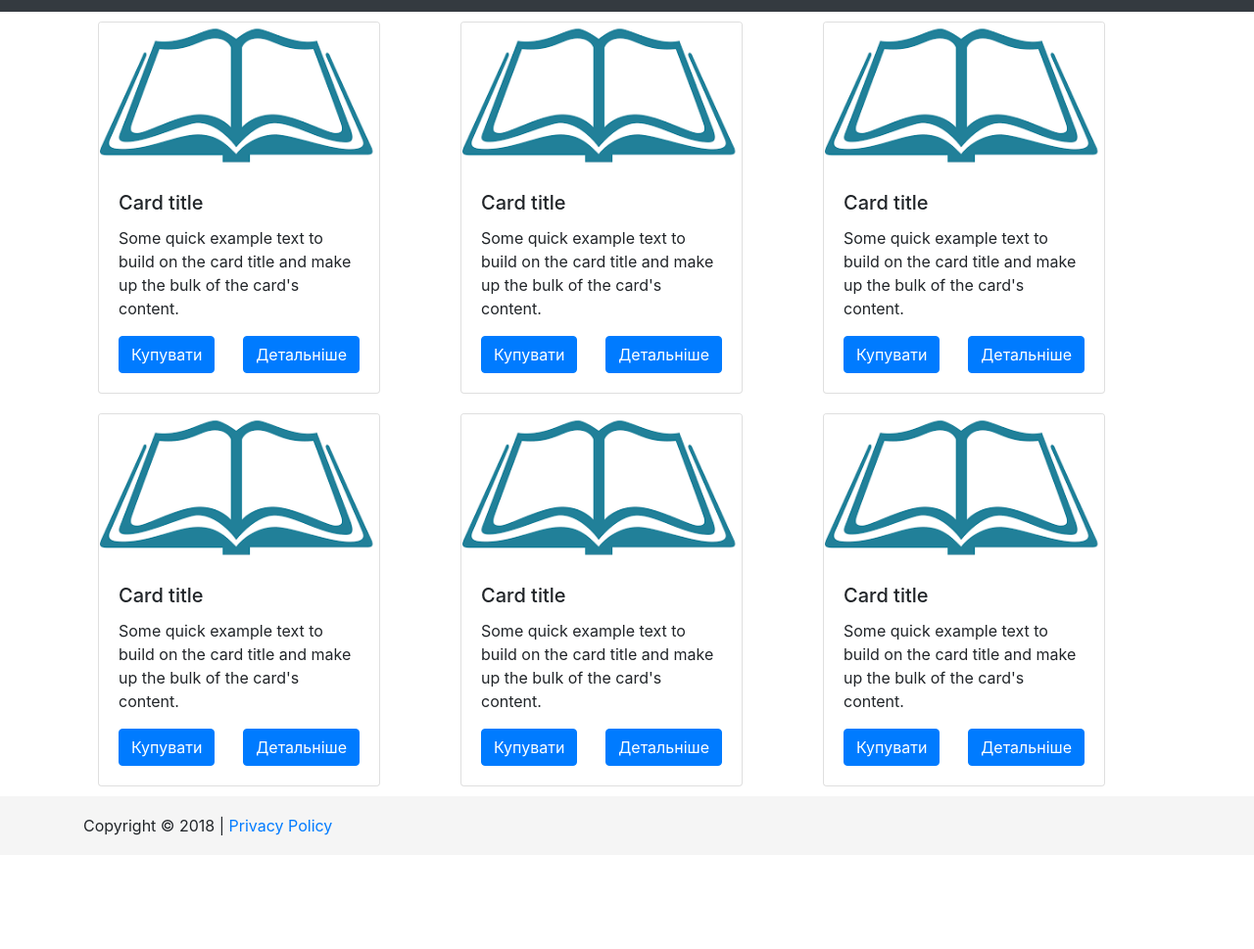
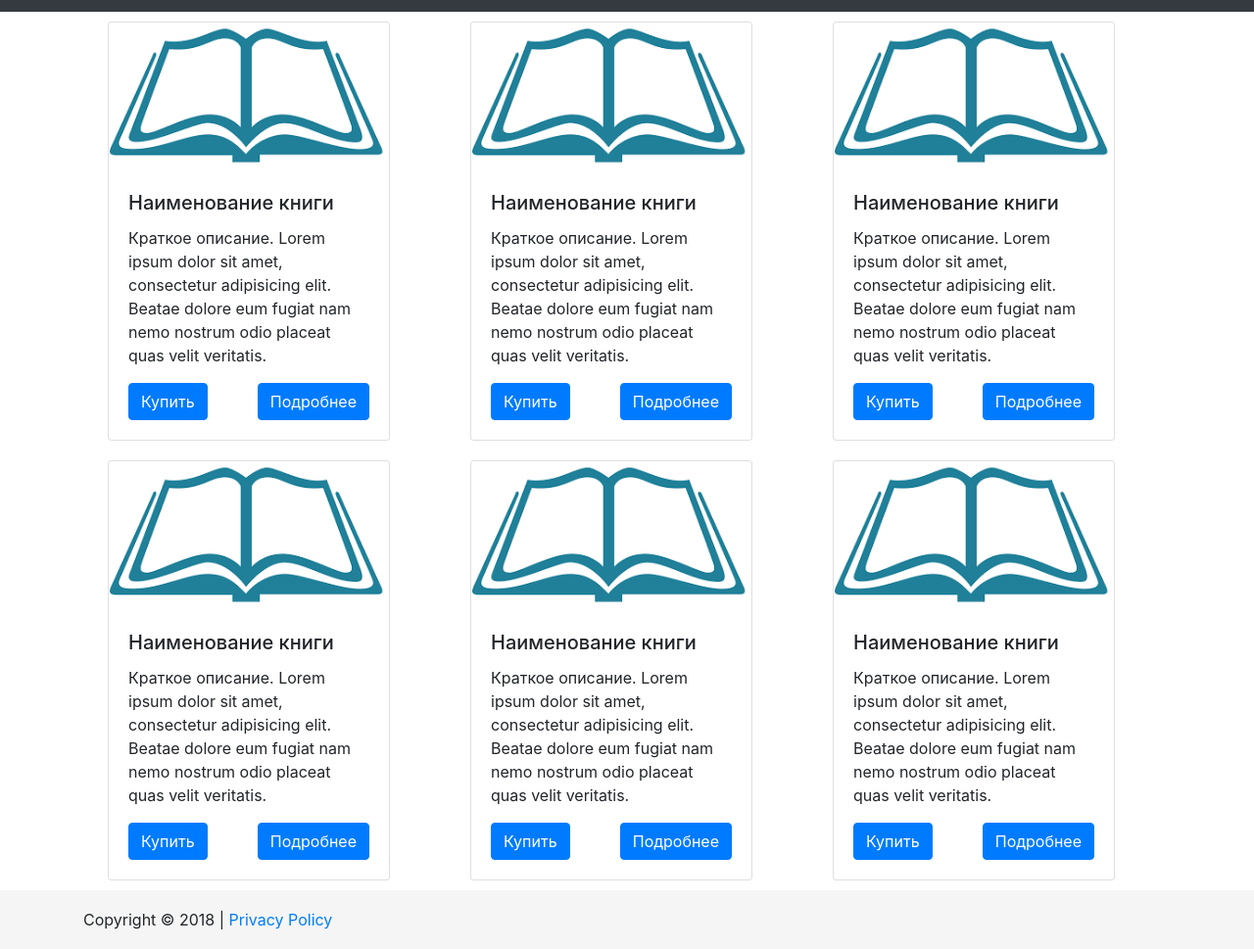
Before and after one commit to Gavrysh/shop, a PHP site: page /products in a window 1280 px wide. Shown: the part 314-1283 px from the top of the page at 98% size. Before the commit the page ends 1167 px from the top, so only its background shows below. Run offline with PHP 8.4, Linux system fonts and the light colour scheme.

Commit message:
добавлены все необходимые формы в соостветствии с определенным ранее функционалом приложения

```diff
--- a/app/views/products_view.tpl
+++ b/app/views/products_view.tpl
@@ -1,14 +1,14 @@
 <!-- Products -->
 <div class="container">
-    <div class="row">
+    <div class="row justify-content-center">
         <div class="col">
             <div class="card" style="width: 18rem;">
                 <img class="card-img-top" src="/img/book.png" alt="Card image cap">
                 <div class="card-body">
-                    <h5 class="card-title">Card title</h5>
-                    <p class="card-text">Some quick example text to build on the card title and make up the bulk of the card's content.</p>
-                    <a href="#" class="btn btn-primary float-left">Купувати</a>
-                    <a href="/product" class="btn btn-primary float-right">Детальніше</a>
+                    <h5 class="card-title">Наименование книги</h5>
+                    <p class="card-text">Краткое описание. Lorem ipsum dolor sit amet, consectetur adipisicing elit. Beatae dolore eum fugiat nam nemo nostrum odio placeat quas velit veritatis.</p>
+                    <a href="#" class="btn btn-primary float-left">Купить</a>
+                    <a href="/product" class="btn btn-primary float-right">Подробнее</a>
                 </div>
             </div>
         </div>
@@ -16,10 +16,10 @@
             <div class="card" style="width: 18rem;">
                 <img class="card-img-top" src="/img/book.png" alt="Card image cap">
                 <div class="card-body">
-                    <h5 class="card-title">Card title</h5>
-                    <p class="card-text">Some quick example text to build on the card title and make up the bulk of the card's content.</p>
-                    <a href="#" class="btn btn-primary float-left">Купувати</a>
-                    <a href="/product" class="btn btn-primary float-right">Детальніше</a>
+                    <h5 class="card-title">Наименование книги</h5>
+                    <p class="card-text">Краткое описание. Lorem ipsum dolor sit amet, consectetur adipisicing elit. Beatae dolore eum fugiat nam nemo nostrum odio placeat quas velit veritatis.</p>
+                    <a href="#" class="btn btn-primary float-left">Купить</a>
+                    <a href="/product" class="btn btn-primary float-right">Подробнее</a>
                 </div>
             </div>
         </div>
@@ -27,23 +27,23 @@
             <div class="card" style="width: 18rem;">
                 <img class="card-img-top" src="/img/book.png" alt="Card image cap">
                 <div class="card-body">
-                    <h5 class="card-title">Card title</h5>
-                    <p class="card-text">Some quick example text to build on the card title and make up the bulk of the card's content.</p>
-                    <a href="#" class="btn btn-primary float-left">Купувати</a>
-                    <a href="/product" class="btn btn-primary float-right">Детальніше</a>
+                    <h5 class="card-title">Наименование книги</h5>
+                    <p class="card-text">Краткое описание. Lorem ipsum dolor sit amet, consectetur adipisicing elit. Beatae dolore eum fugiat nam nemo nostrum odio placeat quas velit veritatis.</p>
+                    <a href="#" class="btn btn-primary float-left">Купить</a>
+                    <a href="/product" class="btn btn-primary float-right">Подробнее</a>
                 </div>
             </div>
         </div>
     </div>
-    <div class="row">
+    <div class="row justify-content-center">
         <div class="col">
             <div class="card" style="width: 18rem;">
                 <img class="card-img-top" src="/img/book.png" alt="Card image cap">
                 <div class="card-body">
-                    <h5 class="card-title">Card title</h5>
-                    <p class="card-text">Some quick example text to build on the card title and make up the bulk of the card's content.</p>
-                    <a href="#" class="btn btn-primary float-left">Купувати</a>
-                    <a href="/product" class="btn btn-primary float-right">Детальніше</a>
+                    <h5 class="card-title">Наименование книги</h5>
+                    <p class="card-text">Краткое описание. Lorem ipsum dolor sit amet, consectetur adipisicing elit. Beatae dolore eum fugiat nam nemo nostrum odio placeat quas velit veritatis.</p>
+                    <a href="#" class="btn btn-primary float-left">Купить</a>
+                    <a href="/product" class="btn btn-primary float-right">Подробнее</a>
                 </div>
             </div>
         </div>
@@ -51,10 +51,10 @@
             <div class="card" style="width: 18rem;">
                 <img class="card-img-top" src="/img/book.png" alt="Card image cap">
                 <div class="card-body">
-                    <h5 class="card-title">Card title</h5>
-                    <p class="card-text">Some quick example text to build on the card title and make up the bulk of the card's content.</p>
-                    <a href="#" class="btn btn-primary float-left">Купувати</a>
-                    <a href="/product" class="btn btn-primary float-right">Детальніше</a>
+                    <h5 class="card-title">Наименование книги</h5>
+                    <p class="card-text">Краткое описание. Lorem ipsum dolor sit amet, consectetur adipisicing elit. Beatae dolore eum fugiat nam nemo nostrum odio placeat quas velit veritatis.</p>
+                    <a href="#" class="btn btn-primary float-left">Купить</a>
+                    <a href="/product" class="btn btn-primary float-right">Подробнее</a>
                 </div>
             </div>
         </div>
@@ -62,10 +62,10 @@
             <div class="card" style="width: 18rem;">
                 <img class="card-img-top" src="/img/book.png" alt="Card image cap">
                 <div class="card-body">
-                    <h5 class="card-title">Card title</h5>
-                    <p class="card-text">Some quick example text to build on the card title and make up the bulk of the card's content.</p>
-                    <a href="#" class="btn btn-primary float-left">Купувати</a>
-                    <a href="/product" class="btn btn-primary float-right">Детальніше</a>
+                    <h5 class="card-title">Наименование книги</h5>
+                    <p class="card-text">Краткое описание. Lorem ipsum dolor sit amet, consectetur adipisicing elit. Beatae dolore eum fugiat nam nemo nostrum odio placeat quas velit veritatis.</p>
+                    <a href="#" class="btn btn-primary float-left">Купить</a>
+                    <a href="/product" class="btn btn-primary float-right">Подробнее</a>
                 </div>
             </div>
         </div>
--- a/app/views/template_view.tpl
+++ b/app/views/template_view.tpl
@@ -20,7 +20,7 @@
     <div class="modal-dialog modal-dialog-centered" role="document">
         <div class="modal-content">
             <div class="modal-header">
-                <h5 class="modal-title" id="exampleModalCenterTitle">Вхід</h5>
+                <h5 class="modal-title" id="exampleModalCenterTitle">Вход</h5>
                 <button type="button" class="close" data-dismiss="modal" aria-label="Close">
                     <span aria-hidden="true">&times;</span>
                 </button>
@@ -28,19 +28,19 @@
             <div class="modal-body">
                 <form>
                     <div class="form-group">
-                        <label for="exampleInputEmail1">Email адреса</label>
-                        <input type="email" class="form-control" id="exampleInputEmail1" aria-describedby="emailHelp" placeholder="Введіть email">
-                        <small id="emailHelp" class="form-text text-muted">Ваша email адреса не буде росповсюдживатись десь ще.</small>
+                        <label for="exampleInputEmail1">Email адрес</label>
+                        <input type="email" class="form-control" id="exampleInputEmail1" aria-describedby="emailHelp" placeholder="Введите свой email">
+                        <small id="emailHelp" class="form-text text-muted">Ваш email адрес не будет распространяться где-то еще.</small>
                     </div>
                     <div class="form-group">
                         <label for="exampleInputPassword1">Пароль</label>
-                        <input type="password" class="form-control" id="exampleInputPassword1" placeholder="Введіть пароль">
+                        <input type="password" class="form-control" id="exampleInputPassword1" placeholder="Введите пароль">
                     </div>
                     <div class="form-group form-check">
                         <input type="checkbox" class="form-check-input" id="exampleCheck1">
-                        <label class="form-check-label" for="exampleCheck1">Запам'ятати мене</label>
+                        <label class="form-check-label" for="exampleCheck1">Запомнить меня</label>
                     </div>
-                    <button type="submit" class="btn btn-primary">Підтвердити</button>
+                    <button type="submit" class="btn btn-primary">Подтвердить</button>
                 </form>
             </div>
         </div>
@@ -56,20 +56,23 @@
         <a class="navbar-brand" href="/"><img src="/img/logo_s.png"></a>
         <ul class="navbar-nav mr-auto">
             <li class="nav-item active">
-                <a class="nav-link" href="/">Головна<span class="sr-only">(current)</span></a>
+                <a class="nav-link" href="/">Главная<span class="sr-only">(current)</span></a>
             </li>
             <li class="nav-item">
-                <a class="nav-link" href="/products">Каталог товарів</a>
+                <a class="nav-link" href="/products">Каталог книг</a>
+            </li>
+            <li class="nav-item">
+                <a class="nav-link" href="/authors">Авторы книг</a>
             </li>
         </ul>
         <div class="my-2 my-lg-0 form-inline">
             <form class="form-inline">
-                <input class="form-control mr-sm-2" type="search" placeholder="Search" aria-label="Search">
-                <button class="btn btn-outline-success my-2 my-sm-0" type="submit">Search</button>
+                <input class="form-control mr-sm-2" type="search" placeholder="Поиск" aria-label="Search">
+                <button class="btn btn-outline-success my-2 my-sm-0" type="submit">Поиск</button>
             </form>
             <ul class="navbar-nav">
                 <li class="nav-item">
-                    <a class="nav-link disabled" href="#" data-toggle="modal" data-target="#exampleModalCenter">Вхід</a>
+                    <a class="nav-link disabled" href="#" data-toggle="modal" data-target="#exampleModalCenter">Вход</a>
                 </li>
                 <li class="nav-item">
                     <a class="nav-link disabled" href="/basket">Корзина</a>
--- a/css/style.css
+++ b/css/style.css
@@ -1,5 +1,5 @@
 .card {
-    margin: 10px 0;
+    margin: 10px 10px;
 }
 .container .main-content {
     min-height: 800px;
```
Also changed, not shown: app/controllers/controller_author.php (added, +8 -0 lines), app/controllers/controller_authors.php (added, +8 -0 lines), app/views/author_view.tpl (added, +31 -0 lines), app/views/authors_view.tpl (added, +52 -0 lines), app/views/basket_view.tpl (+20 -20 lines), app/views/main_view.tpl (+39 -1 lines), app/views/product_view.tpl (+10 -10 lines).
